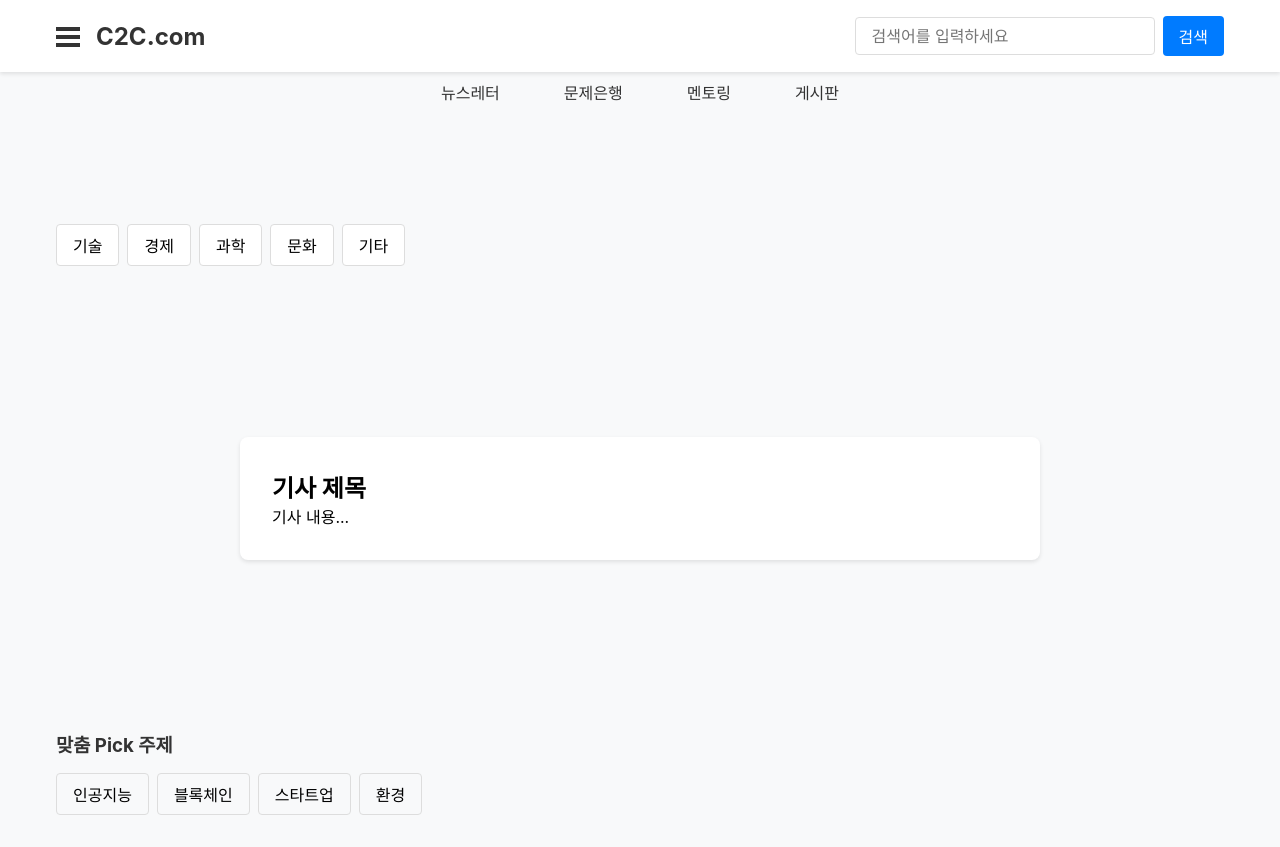
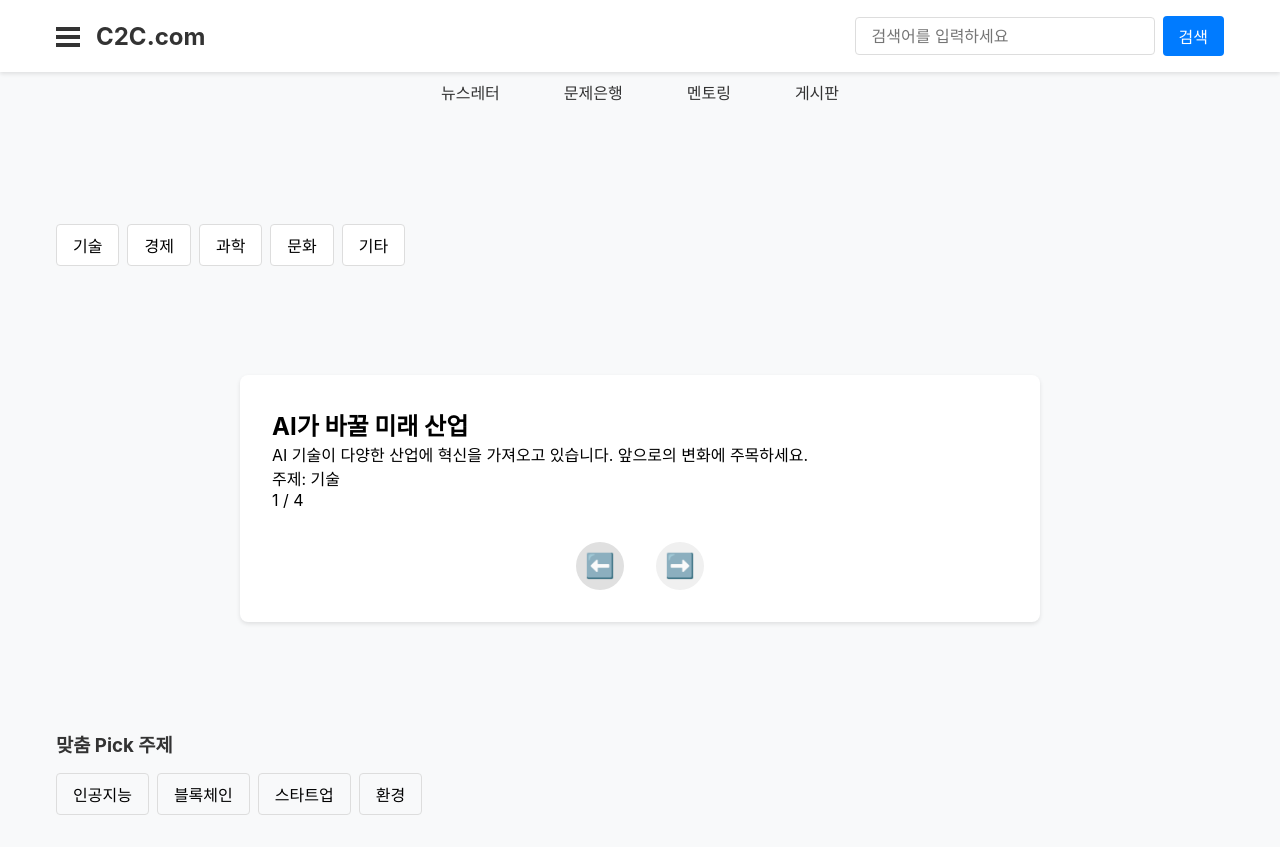
Before and after one commit to Dindb-dong/C2C.com, a React (Create React App) app: page /newsletter in a window 1280 px wide. Built offline with nearby package versions, Linux system fonts and the light colour scheme.

Commit message:
feat: Add backend URL configuration

```diff
--- a/src/components/Header/Header.tsx
+++ b/src/components/Header/Header.tsx
@@ -1,12 +1,11 @@
 import React, { useState } from 'react';
-import { useNavigate, Link } from 'react-router-dom';
+import { Link } from 'react-router-dom';
 import HamburgerMenu from '../HamburgerMenu/HamburgerMenu';
 import './Header.css';
 
 const Header: React.FC = () => {
   const [searchQuery, setSearchQuery] = useState('');
   const [showNoResults, setShowNoResults] = useState(false);
-  const navigate = useNavigate();
 
   const handleSearch = (e: React.FormEvent) => {
     e.preventDefault();
--- a/src/pages/MyPage/MyPage.tsx
+++ b/src/pages/MyPage/MyPage.tsx
@@ -10,7 +10,7 @@ const MyPage: React.FC = () => {
   const [nickname, setNickname] = useState('홍길동');
   const [email, setEmail] = useState('user@example.com');
   const [password, setPassword] = useState('');
-  const [point, setPoint] = useState(1200);
+  const [point] = useState(1200);
   const [editMode, setEditMode] = useState(false);
   const fileInputRef = useRef<HTMLInputElement>(null);
 
--- a/src/pages/NewsletterPage/NewsletterPage.css
+++ b/src/pages/NewsletterPage/NewsletterPage.css
@@ -81,3 +81,35 @@
 .recommended-topic-button:hover {
   background-color: #e9ecef;
 }
+
+.article-nav-buttons {
+  display: flex;
+  justify-content: center;
+  gap: 2rem;
+  margin-top: 2rem;
+}
+
+.article-nav-btn {
+  background: #f0f0f0;
+  border: none;
+  border-radius: 50%;
+  width: 48px;
+  height: 48px;
+  font-size: 1.5rem;
+  cursor: pointer;
+  transition: background 0.2s;
+  display: flex;
+  align-items: center;
+  justify-content: center;
+}
+
+.article-nav-btn:disabled {
+  background: #e0e0e0;
+  color: #aaa;
+  cursor: not-allowed;
+}
+
+.article-nav-btn:not(:disabled):hover {
+  background: #007bff;
+  color: #fff;
+}
--- a/src/pages/NewsletterPage/NewsletterPage.tsx
+++ b/src/pages/NewsletterPage/NewsletterPage.tsx
@@ -1,7 +1,41 @@
 import React, { useState } from 'react';
 import './NewsletterPage.css';
 
+interface Article {
+  id: number;
+  title: string;
+  content: string;
+  topic: string;
+}
+
 const NewsletterPage: React.FC = () => {
+  const articles: Article[] = [
+    {
+      id: 1,
+      title: 'AI가 바꿀 미래 산업',
+      content: 'AI 기술이 다양한 산업에 혁신을 가져오고 있습니다. 앞으로의 변화에 주목하세요.',
+      topic: '기술',
+    },
+    {
+      id: 2,
+      title: '금리 인상, 경제에 미치는 영향',
+      content: '최근 금리 인상이 경제 전반에 어떤 영향을 미치는지 분석합니다.',
+      topic: '경제',
+    },
+    {
+      id: 3,
+      title: '우주 탐사의 새로운 시대',
+      content: '민간 기업의 우주 진출이 활발해지며 우주 탐사의 패러다임이 바뀌고 있습니다.',
+      topic: '과학',
+    },
+    {
+      id: 4,
+      title: 'MZ세대의 문화 트렌드',
+      content: 'MZ세대가 주도하는 새로운 문화 트렌드와 그 영향력을 살펴봅니다.',
+      topic: '문화',
+    },
+  ];
+
   const [currentArticle, setCurrentArticle] = useState(0);
   const [selectedTopic, setSelectedTopic] = useState('all');
   const [customTopic, setCustomTopic] = useState('');
@@ -9,16 +43,22 @@ const NewsletterPage: React.FC = () => {
   const topics = ['기술', '경제', '과학', '문화', '기타'];
   const recommendedTopics = ['인공지능', '블록체인', '스타트업', '환경'];
 
+  const filteredArticles = selectedTopic === 'all'
+    ? articles
+    : selectedTopic === 'custom' && customTopic
+      ? articles.filter(a => a.topic.includes(customTopic))
+      : articles.filter(a => a.topic === selectedTopic);
+
   const handleSwipe = (direction: 'left' | 'right') => {
-    // TODO: Implement swipe functionality
     if (direction === 'left') {
-      setCurrentArticle(prev => prev + 1);
+      setCurrentArticle(prev => Math.min(filteredArticles.length - 1, prev + 1));
     } else {
       setCurrentArticle(prev => Math.max(0, prev - 1));
     }
   };
 
   const handleTopicSelect = (topic: string) => {
+    setCurrentArticle(0);
     if (topic === '기타') {
       setSelectedTopic('custom');
     } else {
@@ -50,26 +90,51 @@ const NewsletterPage: React.FC = () => {
       </div>
 
       <div className="article-container">
-        <div className="article" onTouchStart={(e) => {
+        {filteredArticles.length > 0 ? (
+          <div
+            className="article"
+            onTouchStart={(e) => {
               const touch = e.touches[0];
               const startX = touch.clientX;
-
               const handleTouchMove = (e: TouchEvent) => {
                 const touch = e.touches[0];
                 const diff = startX - touch.clientX;
-
                 if (Math.abs(diff) > 50) {
                   handleSwipe(diff > 0 ? 'left' : 'right');
                   document.removeEventListener('touchmove', handleTouchMove);
                 }
               };
-
               document.addEventListener('touchmove', handleTouchMove);
-        }}>
-          {/* Article content will go here */}
-          <h2>기사 제목</h2>
-          <p>기사 내용...</p>
+            }}
+          >
+            <h2>{filteredArticles[currentArticle]?.title}</h2>
+            <p>{filteredArticles[currentArticle]?.content}</p>
+            <div className="article-topic">주제: {filteredArticles[currentArticle]?.topic}</div>
+            <div className="article-index">
+              {currentArticle + 1} / {filteredArticles.length}
             </div>
+            <div className="article-nav-buttons">
+              <button
+                className="article-nav-btn"
+                onClick={() => handleSwipe('right')}
+                disabled={currentArticle === 0}
+                aria-label="이전 기사"
+              >
+                ⬅️
+              </button>
+              <button
+                className="article-nav-btn"
+                onClick={() => handleSwipe('left')}
+                disabled={currentArticle === filteredArticles.length - 1}
+                aria-label="다음 기사"
+              >
+                ➡️
+              </button>
+            </div>
+          </div>
+        ) : (
+          <div className="article no-article">해당 주제의 뉴스가 없습니다.</div>
+        )}
       </div>
 
       <div className="recommended-topics">
@@ -79,7 +144,7 @@ const NewsletterPage: React.FC = () => {
             <button
               key={topic}
               className="recommended-topic-button"
-              onClick={() => setSelectedTopic(topic)}
+              onClick={() => handleTopicSelect(topic)}
             >
               {topic}
             </button>
```
Also changed, not shown: 1 other file (tests, documents, lock files or other folders). Lines whose indentation alone changed are shown as unchanged.
